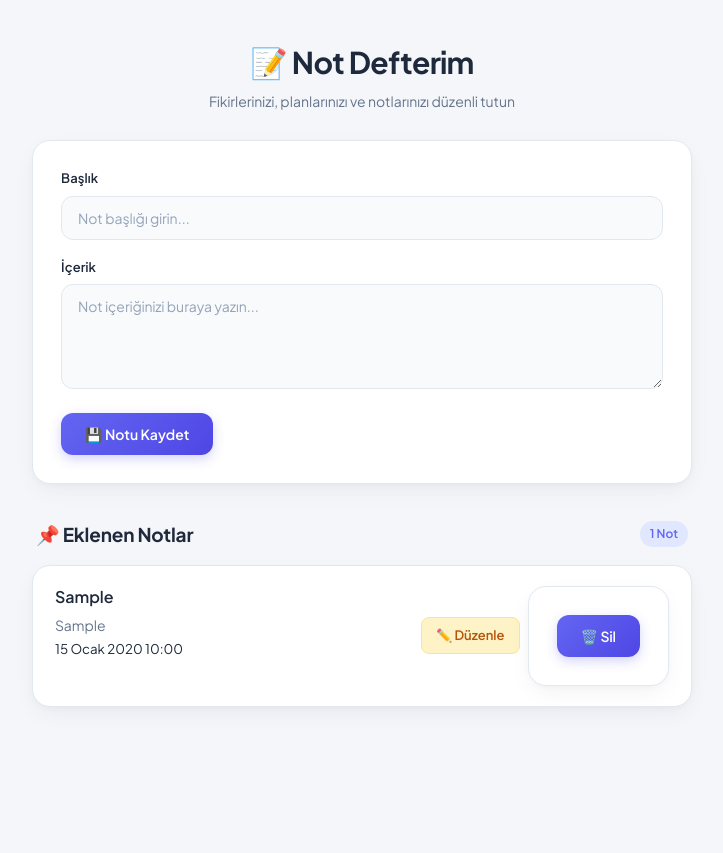
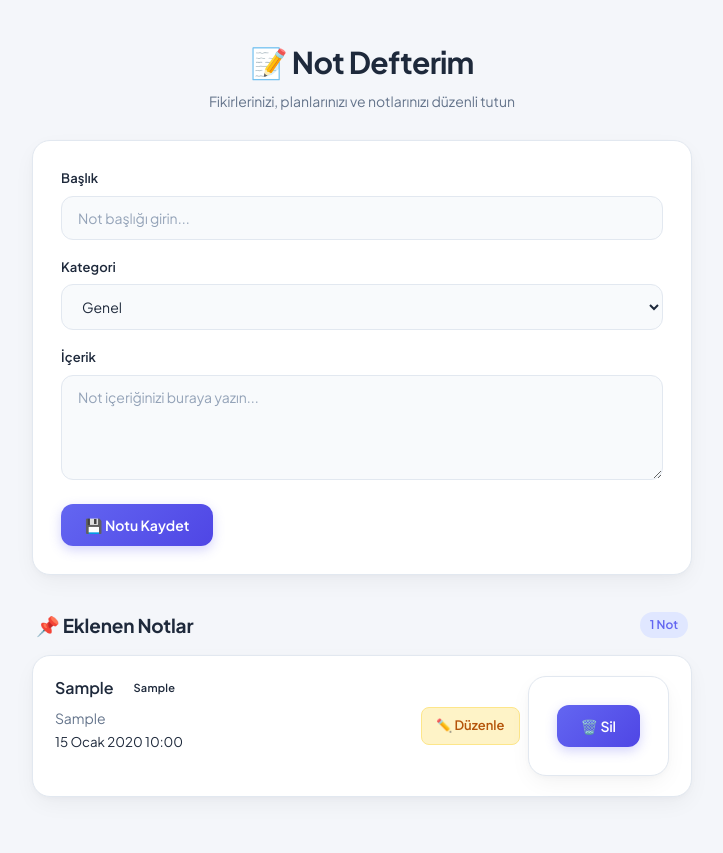
Before and after one commit to yunusemrekr/NotUygulamasi, a Flask app: page / in a window 1280 px wide. Shown: the whole page, without its empty margins (278-1001 px from the left). Before the commit the page ends 708 px from the top, so only its background shows below. Run offline with Flask 3, Linux system fonts and the light colour scheme; tables that the repository leaves empty hold one stand-in row (values such as "Sample post").

Commit message:
feat: notlara kategori ozelligi ve rozetler eklendi

```diff
--- a/app.py
+++ b/app.py
@@ -16,9 +16,16 @@ def init_db():
                 id INTEGER PRIMARY KEY AUTOINCREMENT,
                 baslik TEXT NOT NULL,
                 icerik TEXT NOT NULL,
-                tarih TIMESTAMP DEFAULT CURRENT_TIMESTAMP
+                tarih TIMESTAMP DEFAULT CURRENT_TIMESTAMP,
+                kategori TEXT DEFAULT 'Genel'
             )
         ''')
+    # Var olan veritabanında 'kategori' sütunu yoksa ekle (Migration)
+    cursor = conn.cursor()
+    cursor.execute("PRAGMA table_info(Notlar)")
+    sutunlar = [kolon[1] for kolon in cursor.fetchall()]
+    if 'kategori' not in sutunlar:
+        conn.execute("ALTER TABLE Notlar ADD COLUMN kategori TEXT DEFAULT 'Genel'")
     conn.commit()
     conn.close()
 
@@ -36,9 +43,10 @@ def ana_sayfa():
 def not_ekle():
     baslik = request.form.get('baslik')
     icerik = request.form.get('icerik')
+    kategori = request.form.get('kategori', 'Genel')
     if baslik and icerik:
         conn = get_db_connection()
-        conn.execute('INSERT INTO Notlar (baslik, icerik) VALUES (?, ?)', (baslik, icerik))
+        conn.execute('INSERT INTO Notlar (baslik, icerik, kategori) VALUES (?, ?, ?)', (baslik, icerik, kategori))
         conn.commit()
         conn.close()
     return redirect(url_for('ana_sayfa'))
@@ -57,8 +65,9 @@ def not_duzenle(id):
     if request.method == 'POST':
         baslik = request.form.get('baslik')
         icerik = request.form.get('icerik')
+        kategori = request.form.get('kategori', 'Genel')
         if baslik and icerik:
-            conn.execute('UPDATE Notlar SET baslik = ?, icerik = ? WHERE id = ?', (baslik, icerik, id))
+            conn.execute('UPDATE Notlar SET baslik = ?, icerik = ?, kategori = ? WHERE id = ?', (baslik, icerik, kategori, id))
             conn.commit()
             conn.close()
             return redirect(url_for('ana_sayfa'))
--- a/static/style.css
+++ b/static/style.css
@@ -110,6 +110,7 @@ label {
 }
 
 input[type="text"],
+select,
 textarea {
     width: 100%;
     padding: 12px 16px;
@@ -129,6 +130,7 @@ textarea::placeholder {
 }
 
 input[type="text"]:focus,
+select:focus,
 textarea:focus {
     outline: none;
     background-color: #ffffff;
@@ -364,3 +366,57 @@ button[type="submit"]:active,
     font-size: 13px;
     color: var(--text-muted);
 }
+
+/* Kategori Rozetleri ve Kart Başlık Düzeni */
+.not-kart-ust {
+    display: flex;
+    align-items: center;
+    gap: 10px;
+    margin-bottom: 6px;
+    flex-wrap: wrap;
+}
+
+.not-kart-ust h3 {
+    margin: 0;
+}
+
+.kategori-rozet {
+    display: inline-block;
+    padding: 3px 9px;
+    font-size: 11px;
+    font-weight: 600;
+    border-radius: 20px;
+    letter-spacing: 0.02em;
+    border: 1px solid transparent;
+}
+
+/* Pastel Kategori Renkleri */
+.rozet-Genel {
+    background-color: #f1f5f9;
+    color: #475569;
+    border-color: #e2e8f0;
+}
+
+.rozet-Ders {
+    background-color: #e0e7ff;
+    color: #4338ca;
+    border-color: #c7d2fe;
+}
+
+.rozet-İş {
+    background-color: #fef3c7;
+    color: #b45309;
+    border-color: #fde68a;
+}
+
+.rozet-Kişisel {
+    background-color: #dcfce7;
+    color: #15803d;
+    border-color: #bbf7d0;
+}
+
+.rozet-İlim {
+    background-color: #f3e8ff;
+    color: #7e22ce;
+    border-color: #e9d5ff;
+}
--- a/templates/index.html
+++ b/templates/index.html
@@ -22,6 +22,16 @@
                 <input type="text" id="baslik" name="baslik" placeholder="Not başlığı girin..." required>
             </div>
             <div class="form-group">
+                <label for="kategori">Kategori</label>
+                <select id="kategori" name="kategori">
+                    <option value="Genel">Genel</option>
+                    <option value="Ders">Ders</option>
+                    <option value="İş">İş</option>
+                    <option value="Kişisel">Kişisel</option>
+                    <option value="İlim">İlim</option>
+                </select>
+            </div>
+            <div class="form-group">
                 <label for="icerik">İçerik</label>
                 <textarea id="icerik" name="icerik" placeholder="Not içeriğinizi buraya yazın..." required></textarea>
             </div>
@@ -41,7 +51,10 @@
                 {% for kayit in notlar %}
                     <li class="not-karti">
                         <div class="not-icerik">
-                            <h3>{{ kayit['baslik'] }}</h3>
+                            <div class="not-kart-ust">
+                                <h3>{{ kayit['baslik'] }}</h3>
+                                <span class="kategori-rozet rozet-{{ kayit['kategori'] }}">{{ kayit['kategori'] or 'Genel' }}</span>
+                            </div>
                             <p>{{ kayit['icerik'] }}</p>
                             <small class="not-tarihi">{{ kayit['tarih'] }}</small>
                         </div>
```
Also changed, not shown: templates/duzenle.html (+11 -1 lines).
